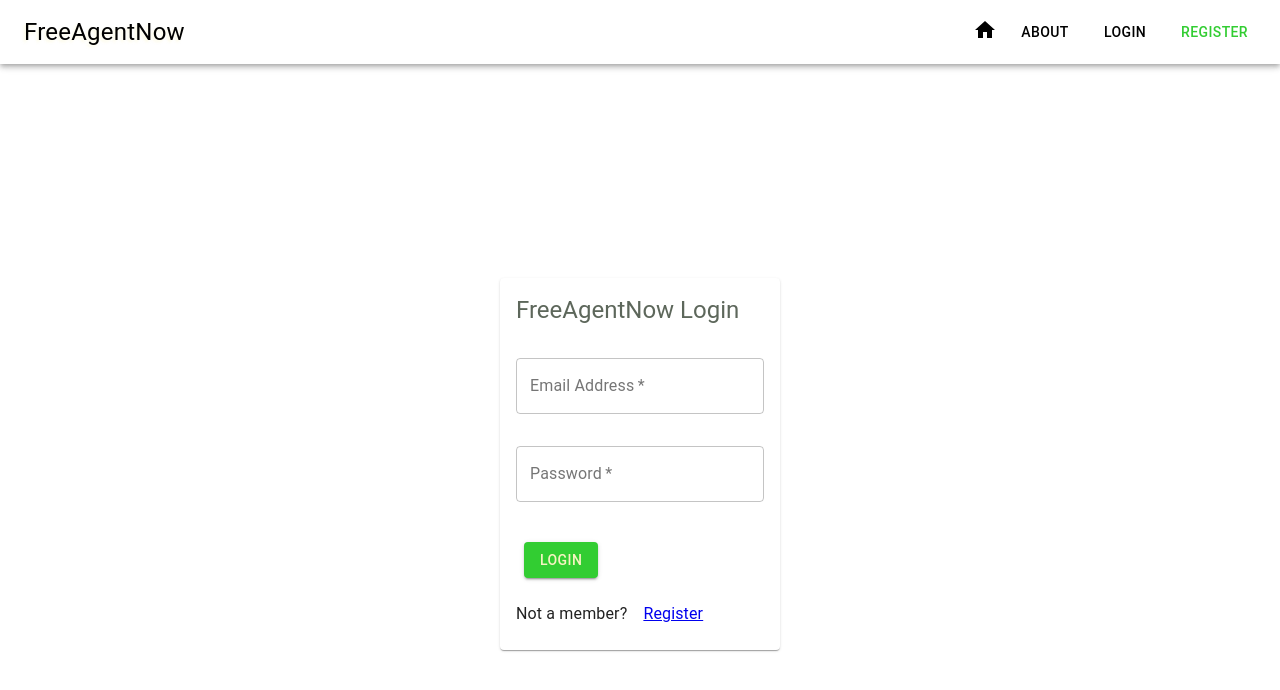
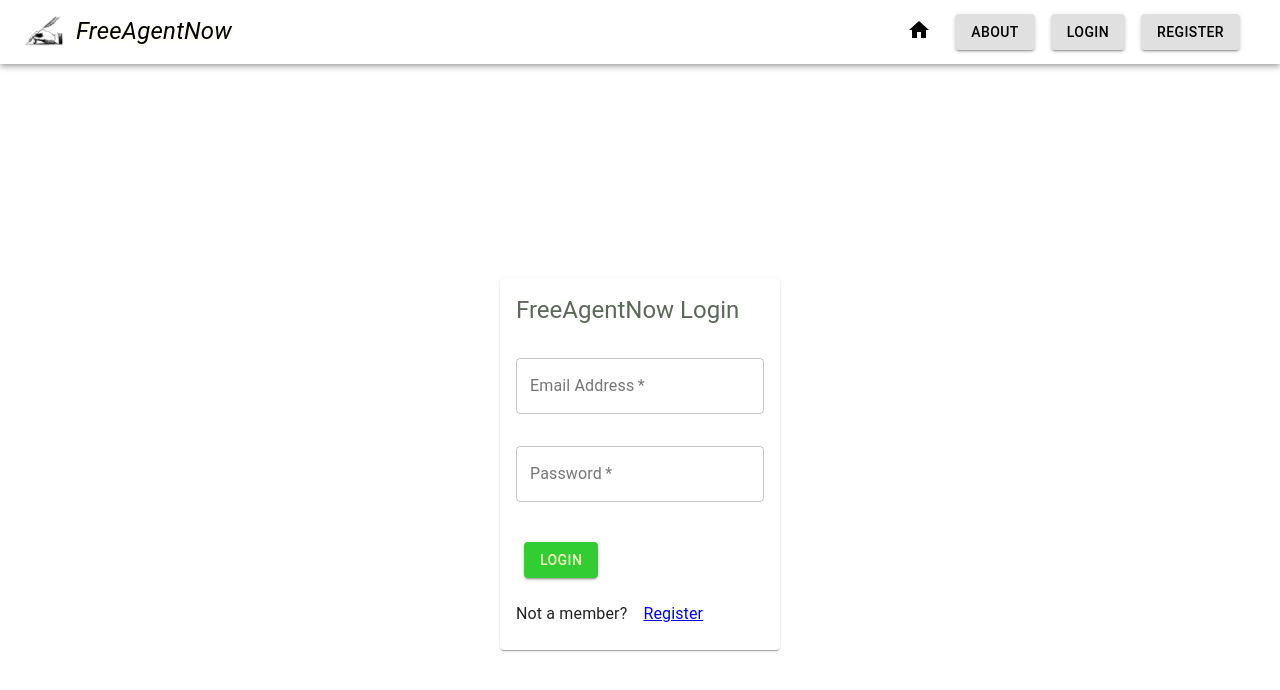
Before and after one commit to jayjscotto/fan-react, a React (Create React App) app in the folder client/: page /login in a window 1280 px wide. Shown: the top 690 px of the page. Built offline with nearby package versions, Linux system fonts and the light colour scheme.

Commit message:
styling changes

```diff
--- a/client/src/Components/Appbar.js
+++ b/client/src/Components/Appbar.js
@@ -4,37 +4,61 @@ import { Link } from 'react-router-dom';
 import { AppBar, Toolbar, Typography, Button } from '@material-ui/core';
 import { UserContext } from './UserContext';
 import HomeIcon from '@material-ui/icons/Home';
+import Logo from '../images/logo.png';
 
-const useStyles = makeStyles(theme => ({
+const useStyles = makeStyles((theme) => ({
   root: {
-    flexGrow: 1
+    flexGrow: 1,
   },
   title: {
     flexGrow: 1,
+    fontStyle: 'italic',
     color: '#000000',
     textShadow: '-2px 2px 3px rgba(247, 239, 153,0.25)',
-    fontSize: '24px'
+    fontSize: '24px',
   },
   bar: {
-    background: '#FFFFFF'
+    background: '#FFFFFF',
     // padding: '2px'
+  },
+  homeLink: {
+    textDecoration: 'none',
+    color: '#000000',
+    marginRight: theme.spacing(3),
+    transition: 'all .2s ease-in-out',
+    '&:hover': {
+      transform: 'scale(1.1)',
+    },
   },
   menuButton: {
     marginRight: theme.spacing(2),
-    color: '#000000'
+    color: '#000000',
   },
   link: {
     textDecoration: 'none',
     color: '#000000',
-    marginRight: theme.spacing(2)
+  },
+  image: {
+    width: '40px',
+    marginRight: '0.5em'
+  },
+  logoLink: {
+    textDecoration: 'none',
+    color: '#000000',
+    display: 'flex',
+    transition: 'all .2s ease-in-out',
+    '&:hover': {
+      boxShadow: '-2px 2px 3px rgba(247, 239, 153,0.25)'
+      //transform: 'scale(1.05)',
+    }
   },
   register: {
     textDecoration: 'none',
-    color: '#32CD32'
-  }
+    color: '#32CD32',
+  },
 }));
 
-const Appbar = props => {
+const Appbar = (props) => {
   const classes = useStyles();
   const { user } = useContext(UserContext);
 
@@ -49,41 +73,54 @@ const Appbar = props => {
       <AppBar position='static' className={classes.bar}>
         <Toolbar>
           <Typography className={classes.title}>
-            <Link className={classes.link} to='/'>
-              FreeAgentNow
+            <Link className={classes.logoLink} to='/'>
+              <img className={classes.image} src={Logo} alt='logo.jpg'/>
+              <span> FreeAgentNow</span>
             </Link>
           </Typography>
-          <Link className={classes.link} to='/'>
+          <Link className={(classes.link, classes.homeLink)} to='/'>
             <HomeIcon />
           </Link>
           {/* if user is true, render user's functionality */}
           {user ? (
             <Fragment>
               <Link to='/about' className={classes.link}>
-                <Button color='inherit'>About</Button>
+                <Button className={classes.menuButton} variant='contained'>
+                  About
+                </Button>
               </Link>
               <Link to='/dashboard' className={classes.link}>
-                <Button color='inherit'>Dashboard</Button>
+                <Button className={classes.menuButton} variant='contained'>
+                  Dashboard
+                </Button>
               </Link>
               <Link to='/user/profile' className={classes.link}>
-                <Button color='inherit'>FANFile</Button>
+                <Button className={classes.menuButton} variant='contained'>
+                  FANFile
+                </Button>
               </Link>
-              <Link to='/' className={classes.link}>
-                <Button color='inherit' onClick={logout}>
+              <Link to='/' onClick={logout} className={classes.link}>
+                <Button className={classes.menuButton} variant='contained'>
                   Log Out
                 </Button>
               </Link>
             </Fragment>
           ) : (
             <Fragment>
-               <Link to='/about' className={classes.link}>
-                <Button color='inherit'>About</Button>
+              <Link to='/about' className={classes.link}>
+                <Button className={classes.menuButton} variant='contained'>
+                  About
+                </Button>
               </Link>
               <Link className={classes.link} to='/login'>
-                <Button color='inherit'>Login</Button>
+                <Button className={classes.menuButton} variant='contained'>
+                  Login
+                </Button>
               </Link>
               <Link className={classes.register} to='/register'>
-                <Button color='inherit'>Register</Button>
+                <Button className={classes.menuButton} variant='contained'>
+                  Register
+                </Button>
               </Link>
             </Fragment>
           )}
--- a/client/src/Components/Card.js
+++ b/client/src/Components/Card.js
@@ -11,14 +11,17 @@ const useStyles = makeStyles({
   root: {
     minWidth: 275,
     maxWidth: 475,
-    margin: '1em auto'
+    margin: '1em auto',
+    '&:hover' : {
+      boxShadow: '0 0 12px 0 rgba(0, 0, 0, 0.3);'
+    }
   },
   pos: {
     marginBottom: 12
   },
   link: {
     textDecoration: 'none',
-    margin: '0 auto'
+    margin: '0.5em auto'
   },
   center: {
     margin: '0 auto'
@@ -43,7 +46,7 @@ export default function SimpleCard(props) {
       </CardContent>
       <CardActions>
         <Link className={classes.link} to={`/user/${props.link}`}>
-        <Button className={classes.center} size='medium'>{props.buttonTitle}</Button>
+          <Button variant='contained' className={classes.center} size='medium'>{props.buttonTitle}</Button>
         </Link>
       </CardActions>
     </Card>
--- a/client/src/Pages/About.js
+++ b/client/src/Pages/About.js
@@ -1,84 +1,112 @@
 import React from 'react';
 import { makeStyles } from '@material-ui/core/styles';
 import { Grid, Typography } from '@material-ui/core';
-import Circle from '../images/golden_circle.png';
 
-const useStyles = makeStyles(theme => ({
+const useStyles = makeStyles((theme) => ({
   logo: {
     width: '600px',
-    margin: 'auto'
+    margin: 'auto',
   },
   gridItem: {
-    textAlign: 'center'
+    textAlign: 'center',
+
   },
   description: {
-    margin: '0.75em auto',
-    width: '75%',
-    textAlign: 'center'
+    margin: '0.5em auto 0 auto',
+    width: '60%',
+    textAlign: 'center',
   },
-  title: {}
+  title1: {
+    margin: '1em auto 0 auto',
+    width: '70%',
+    textAlign: 'center',
+  },
+  title2: {
+    margin: 'auto',
+    width: '70%',
+    textAlign: 'center',
+  },
+  logo: {
+    width: '375px',
+    margin: 'auto',
+  },
+  freeagentnow: {
+    fontStyle: 'italic',
+  },
 }));
 
-const About = props => {
+const About = (props) => {
   const classes = useStyles();
 
   return (
     <>
+      <Typography className={classes.title1} variant='h3' component='h3'>
+        Putting Control Back Into
+      </Typography>
+      <Typography className={classes.title2} variant='h3' component='h3'>
+        The Hands of The Job Seeker
+      </Typography>
       <Grid
         container
         spacing={3}
-        xl={8}
-        lg={10}
-        md={12}
-        sm={12}
         wrap='wrap'
         direction='row'
         justify='space-around'
-        style={{ margin: '2em auto', minWidth: '60vw' }}
+        style={{ margin: '1em auto', minWidth: '60vw' }}
       >
-        <Typography className={classes.description} variant='h3' component='h3'>
-          Putting Control Back Into The Hands of The Job Seeker
-        </Typography>
-        {/* <Grid className={classes.gridItem} item xl={8} lg={10} md={12} sm={12}>
-          <img className={classes.logo} src={Circle} alt='Golden Circle' />
-        </Grid> */}
-        {/* <Grid className={classes.gridItem} item xl={4} lg={4} md={6} sm={8}> */}
-        <Typography className={classes.description} variant='h6' component='h6'>
-          At FreeAgentNow, we believe the job market is real. At FreeAgentNow,
-          it is time to believe your dreams can come true.
-        </Typography>
-        <Typography className={classes.description} variant='h6' component='h6'>
-          At FreeAgentNow, your resume is no longer a dead piece of paper. At
-          FreeAgentNow, your resume becomes a living document.
-        </Typography>
-        <Typography className={classes.description} variant='h6' component='h6'>
-          FreeAgentNow revolutionizes the ability for the job seeker by
-          combining resume posting, blogging and video up-linking. Job seekers
-          will have the ability to add their own flavor to their resume in order
-          to distinguish themselves in the marketplace.
-        </Typography>
-        <Typography className={classes.description} variant='h6' component='h6'>
-          FreeAgentNow generates Return On Investment for companies by reducing
-          effort, money and time spent on acquiring the right person, for the
-          right job. FreeAgentNow matches job openings to qualified job seekers.
-        </Typography>
-        <Typography className={classes.description} variant='h6' component='h6'>
-          FreeAgentNow provides job seekers the opportunity to have their resume
-          placed in front of the hiring community in an adaptable and
-          customizable format.
-        </Typography>
-        <Typography className={classes.description} variant='h6' component='h6'>
-          At FreeAgentNow, we put the control back into the hands of the job
-          seeker.
-        </Typography>
+        <Grid item className={classes.description}>
+          <Typography variant='h6' component='h6'>
+            At <span className={classes.freeagentnow}>FreeAgentNow</span>, we
+            believe the job market is real.
+          </Typography>
 
-        {/* </Grid> */}
-        {/* <Grid className={classes.gridItem} item xl={4} lg={4} md={6} sm={8}>
-          hello1
+          <Typography variant='h6' component='h6'>
+            At <span className={classes.freeagentnow}>FreeAgentNow</span>, it is time to believe your dreams can come true.
+          </Typography>
         </Grid>
-        <Grid className={classes.gridItem} item xl={4} lg={4} md={10} sm={8}>
-          hello2
-        </Grid> */}
+
+        <Grid item className={classes.description}>
+          <Typography variant='h6' component='h6'>
+            At <span className={classes.freeagentnow}>FreeAgentNow</span>, your
+            resume is no longer a dead piece of paper.
+          </Typography>
+          <Typography variant='h6' component='h6'>
+            At <span className={classes.freeagentnow}>FreeAgentNow</span>, your
+            resume becomes a living document.
+          </Typography>
+        </Grid>
+
+        <Grid item className={classes.description}>
+          <Typography variant='h6' component='h6'>
+            <span className={classes.freeagentnow}>FreeAgentNow </span>
+             revolutionizes the ability for the job seeker by combining resume
+            posting, blogging and video uploading.
+
+            Job seekers will have the ability to add their own flavor to their
+            resume in order to distinguish themselves in the marketplace.
+          </Typography>
+        </Grid>
+
+        <Grid item className={classes.description}>
+          <Typography variant='h6' component='h6'>
+            <span className={classes.freeagentnow}>FreeAgentNow</span> generates Return On Investment for companies by reducing effort, money and time spent on acquiring the right person, for the right job.
+          </Typography>
+        </Grid>
+
+        <Grid item className={classes.description}>
+          <Typography variant='h6' component='h6'>
+            <span className={classes.freeagentnow}>FreeAgentNow</span> matches
+            job openings to qualified job seekers.
+            <span className={classes.freeagentnow}> FreeAgentNow</span> provides job seekers the opportunity to have their resume placed in front of the hiring community in an adaptable and customizable format.
+          </Typography>
+        </Grid>
+
+        <Grid item className={classes.description}>
+          <Typography variant='h6' component='h6'>
+            At <span className={classes.freeagentnow}>FreeAgentNow</span>, we
+            put the control back into the hands of the job seeker.
+          </Typography>
+        </Grid>
       </Grid>
       <Grid container>
         <Grid item xl={12} lg={12} md={12} sm={12}>
@@ -87,7 +115,8 @@ const About = props => {
             variant='body1'
             component='p'
           >
-            Closed Alpha 1.1.0
+            <span className={classes.freeagentnow}>FreeAgentNow</span> Closed
+            Alpha 1.1.0
           </Typography>
         </Grid>
       </Grid>
--- a/client/src/Pages/Dashboard.js
+++ b/client/src/Pages/Dashboard.js
@@ -36,7 +36,7 @@ const Dashboard = props => (
           title='Blog'
           title2='Give insight to who you are'
           description='Add blog posts to showcase a deeper version of yourself. If you are interested about finance, write about the state of the market, or trends you are seeing. If you are interested in tech, write about new start-ups or innovative inventions that just came out. Let the people know who you are.'
-          buttonTitle='Go to the blog'
+          buttonTitle='Add/Edit Your Blog'
           link='blog'
         />
       </Grid>
@@ -44,7 +44,7 @@ const Dashboard = props => (
         <Card
           title='Videos'
           title2='Let employers get to know you'
-          description='FAN Videos allows you to upload video links to give employers the opportunity to see and hear exactly who you are, and show them why you are the perfect candidate'
+          description='FAN Videos allows you to upload video links to give employers the opportunity to see and hear exactly who you are, and show them why you are the perfect candidate.'
           buttonTitle='Add/Edit Your Videos'
           link='videos'
         />
@@ -54,7 +54,7 @@ const Dashboard = props => (
           title='Networks'
           title2='Broadcast your networks'
           description='FAN Networks is dedicated to showcasing your network across the board. Link all of your social media here. Coming Soon: FAN Connections'
-          buttonTitle='Link Your Social Networks'
+          buttonTitle='Add/Edit Your Social Networks'
           link='network'
         />
       </Grid>
--- a/client/src/Pages/Home.js
+++ b/client/src/Pages/Home.js
@@ -3,17 +3,20 @@ import { makeStyles } from '@material-ui/core/styles';
 import { Grid, Typography } from '@material-ui/core';
 import Logo from '../images/logo.png';
 
-const useStyles = makeStyles(theme => ({
+const useStyles = makeStyles((theme) => ({
   logo: {
     width: '375px',
-    margin: 'auto'
+    margin: 'auto',
   },
   gridItem: {
-    textAlign: 'center'
-  }
+    textAlign: 'center',
+  },
+  freeagentnow: {
+    fontStyle: 'italic',
+  },
 }));
 
-const Quadrant = props => {
+const Quadrant = (props) => {
   const classes = useStyles();
 
   return (
@@ -33,19 +36,39 @@ const Quadrant = props => {
         <Grid className={classes.gridItem} item xl={8} lg={10} md={12} sm={12}>
           <img className={classes.logo} src={Logo} alt='FAN Logo' />
         </Grid>
-        {/* <Grid className={classes.gridItem} item xl={4} lg={4} md={6} sm={8}> */}
-          <Typography style={{width: '85%', textTransform:'uppercase', textAlign: 'center'}}variant='h4' component='h4'>Putting Control Back Into The Hands Of The Job Seeker</Typography>
-        {/* </Grid> */}
-        {/* <Grid className={classes.gridItem} item xl={4} lg={4} md={6} sm={8}>
-          hello1
-        </Grid>
-        <Grid className={classes.gridItem} item xl={4} lg={4} md={10} sm={8}>
-          hello2
-        </Grid> */}
+        <Typography
+          style={{
+            width: '85%',
+            textTransform: 'uppercase',
+            textAlign: 'center',
+          }}
+          variant='h3'
+          component='h3'
+        >
+          Putting Control Back
+        </Typography>
+        <Typography
+          style={{
+            width: '85%',
+            textTransform: 'uppercase',
+            textAlign: 'center',
+          }}
+          variant='h3'
+          component='h3'
+        >
+          Into The Hands Of The Job Seeker
+        </Typography>
       </Grid>
       <Grid container>
         <Grid item xl={12} lg={12} md={12} sm={12}>
-          <Typography className={classes.gridItem} variant='body1' component='p'>Closed Alpha 1.1.0</Typography>
+          <Typography
+            className={classes.gridItem}
+            variant='body1'
+            component='p'
+          >
+            <span className={classes.freeagentnow}>FreeAgentNow</span> Closed
+            Alpha 1.1.0
+          </Typography>
         </Grid>
       </Grid>
     </>
```
Also changed, not shown: client/src/Components/NetworkModal.js (+38 -21 lines).
